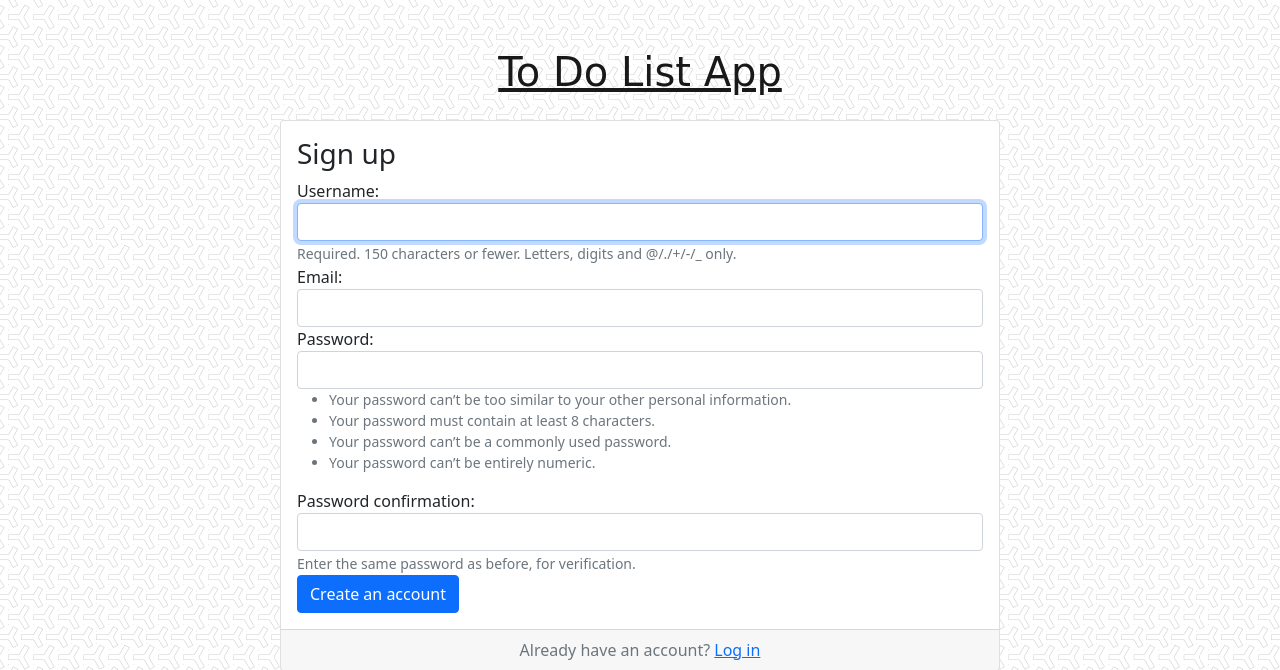
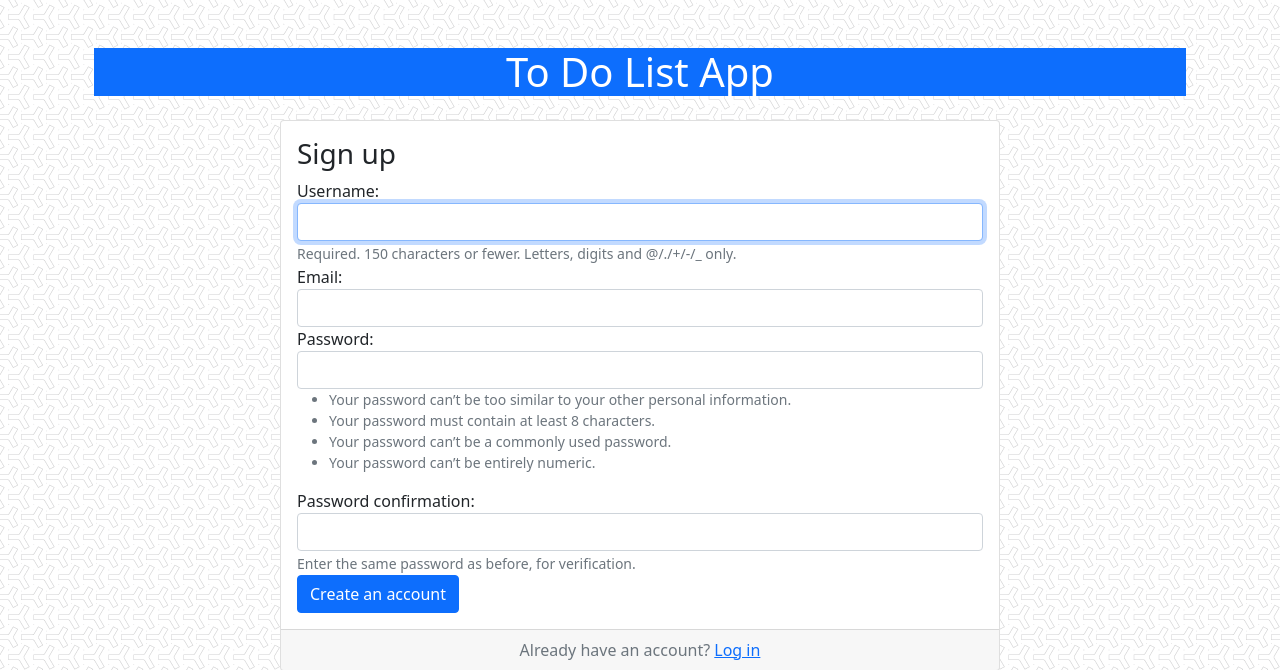
Before and after one commit to Sidrah-Madiha/To-Do-List-App-using-Django, a Django app: page / in a window 1280 px wide. Shown: the top 670 px of the page. Run offline with Django 3.2, Linux system fonts and the light colour scheme; some libraries are stand-ins or nearby versions.

Commit message:
Final changes to version 1, updated readme, fixed font of sign up

```diff
--- a/accounts/templates/accounts/signup.html
+++ b/accounts/templates/accounts/signup.html
@@ -6,8 +6,10 @@
 
    <div class="container">
 
-  <h1 class="text-center logo my-4">
-      <a href="">To Do List App</a>
+  <h1 class="text-center bg-primary logo my-4">
+      <!-- <a href=""> -->
+      To Do List App
+     <!--  </a> -->
     </h1>
   <div class="row justify-content-center">
       <div class="col-lg-8 col-md-10 col-sm-12">
--- a/static/css/accounts.css
+++ b/static/css/accounts.css
@@ -3,14 +3,17 @@ body {
 }
 
 
-.logo {
+/*.logo {
   font-family: 'Peralta', cursive;
 }
 
 .logo a {
   color: rgba(0,0,0,.9);
+}*/
+
+.logo  {
+  color: rgba(255,255,255);
 }
-
 .logo a:hover,
 .logo a:active {
   text-decoration: none;
```
Also changed, not shown: README.md, db.sqlite3.
